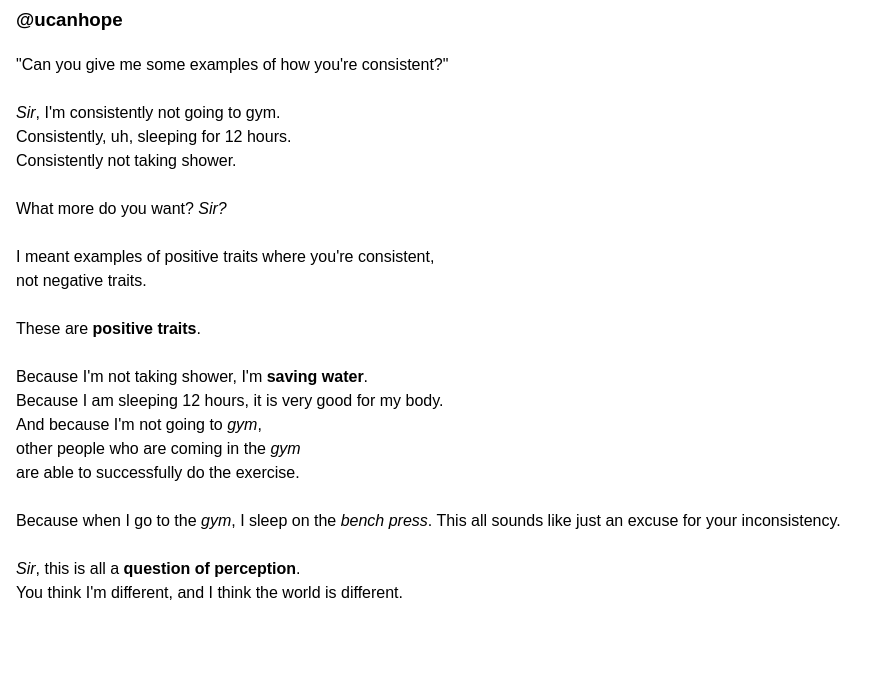
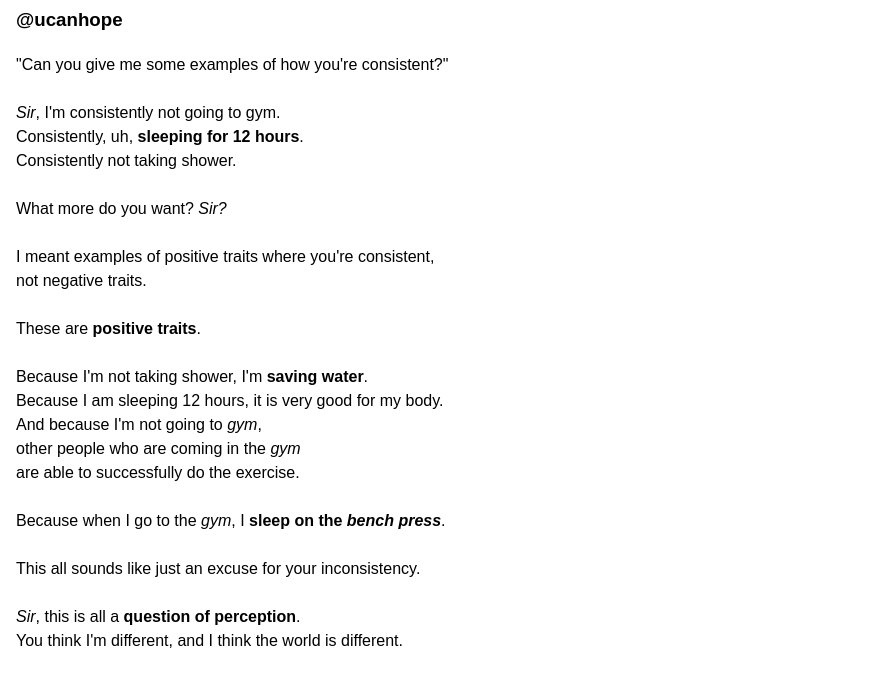
Before and after one commit to NyeinSuThwe/exercise-2, a plain HTML site: page index.html in a window 1280 px wide. Shown: the part 85-772 px from the top of the page, without its empty margins (0-887 px from the left). Drawn offline with Linux system fonts and the light colour scheme.

Commit message:
aded more b and em tags

```diff
--- a/index.html
+++ b/index.html
@@ -10,7 +10,7 @@
     <p>
       "Can you give me some examples of how you're consistent?" <br><br>
       <em>Sir</em>, I'm consistently not going to gym. <br>
-      Consistently, uh, sleeping for 12 hours. <br>
+      Consistently, uh, <b>sleeping for 12 hours</b>. <br>
       Consistently not taking shower. <br><br>
       What more do you want? <em>Sir?</em> <br><br>
       I meant examples of positive traits where you're consistent, <br>
@@ -21,7 +21,7 @@
       And because I'm not going to <i>gym</i>, <br>
       other people who are coming in the <i>gym</i> <br>
       are able to successfully do the exercise. <br><br>
-      Because when I go to the <i>gym</i>, I sleep on the <i>bench press</i>.
+      Because when I go to the <i>gym</i>, I <b>sleep on the <i>bench press</i></b>. <br><br>
       This all sounds like just an excuse for your inconsistency. <br><br>
       <em>Sir</em>, this is all a <strong>question of perception</strong>. <br>
       You think I'm different, and I think the world is different.
```
